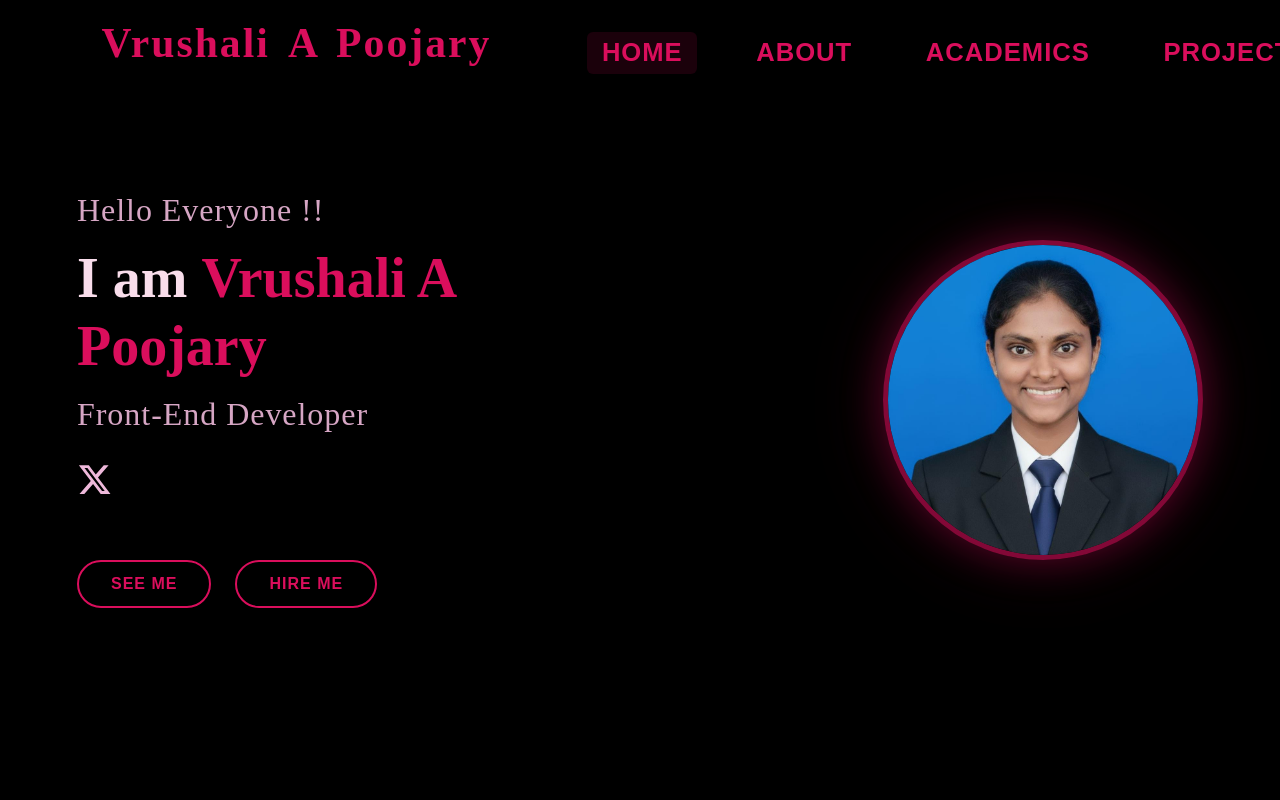
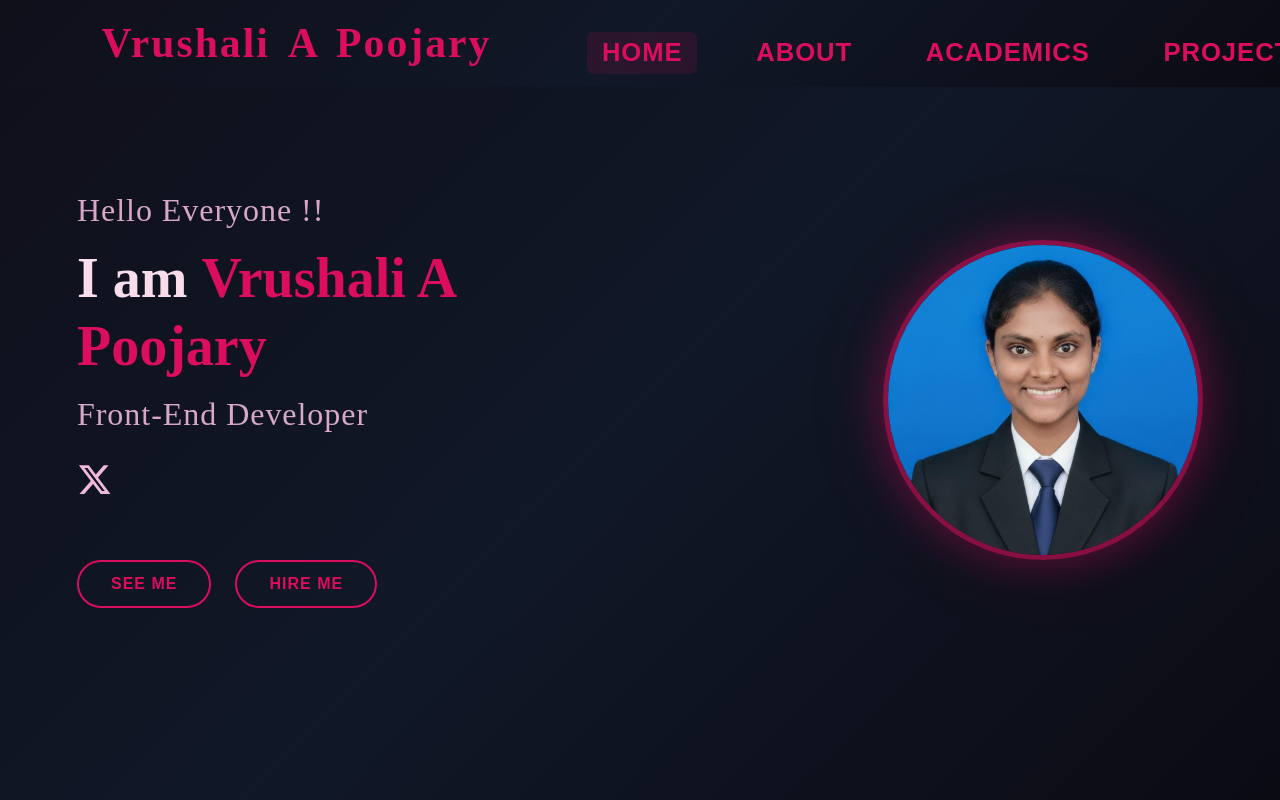
Before and after one commit to VrushaliAPoojary/MERTXE, a React (Create React App) app in the folder reactcourse/learn/: page / in a window 1280 px wide. Built offline with nearby package versions, Linux system fonts and the light colour scheme; some icons are missing.

Commit message:
improved

```diff
--- a/reactcourse/learn/src/components/styles/Header.scss
+++ b/reactcourse/learn/src/components/styles/Header.scss
@@ -14,7 +14,12 @@
   margin-right: 12rem;
 
   z-index: 1000;
-  background: rgba(0, 0, 0, 0.92);
+  background: linear-gradient(
+    135deg,
+    #0f0f1a 0%,
+    #111827 50%,
+    #0b0b14 100%
+  );
   backdrop-filter: blur(18px);
 
   /* thinner ribbon */
--- a/reactcourse/learn/src/components/styles/Main.scss
+++ b/reactcourse/learn/src/components/styles/Main.scss
@@ -7,6 +7,12 @@
   color: #eeb8da;
   background: transparent;
   overflow: hidden;
+  background: linear-gradient(
+    135deg,
+    #0f0f1a 0%,
+    #111827 50%,
+    #0b0b14 100%
+  );
 //   margin-top: 0rem;
 //   margin-bottom: 10rem;
 }
```
